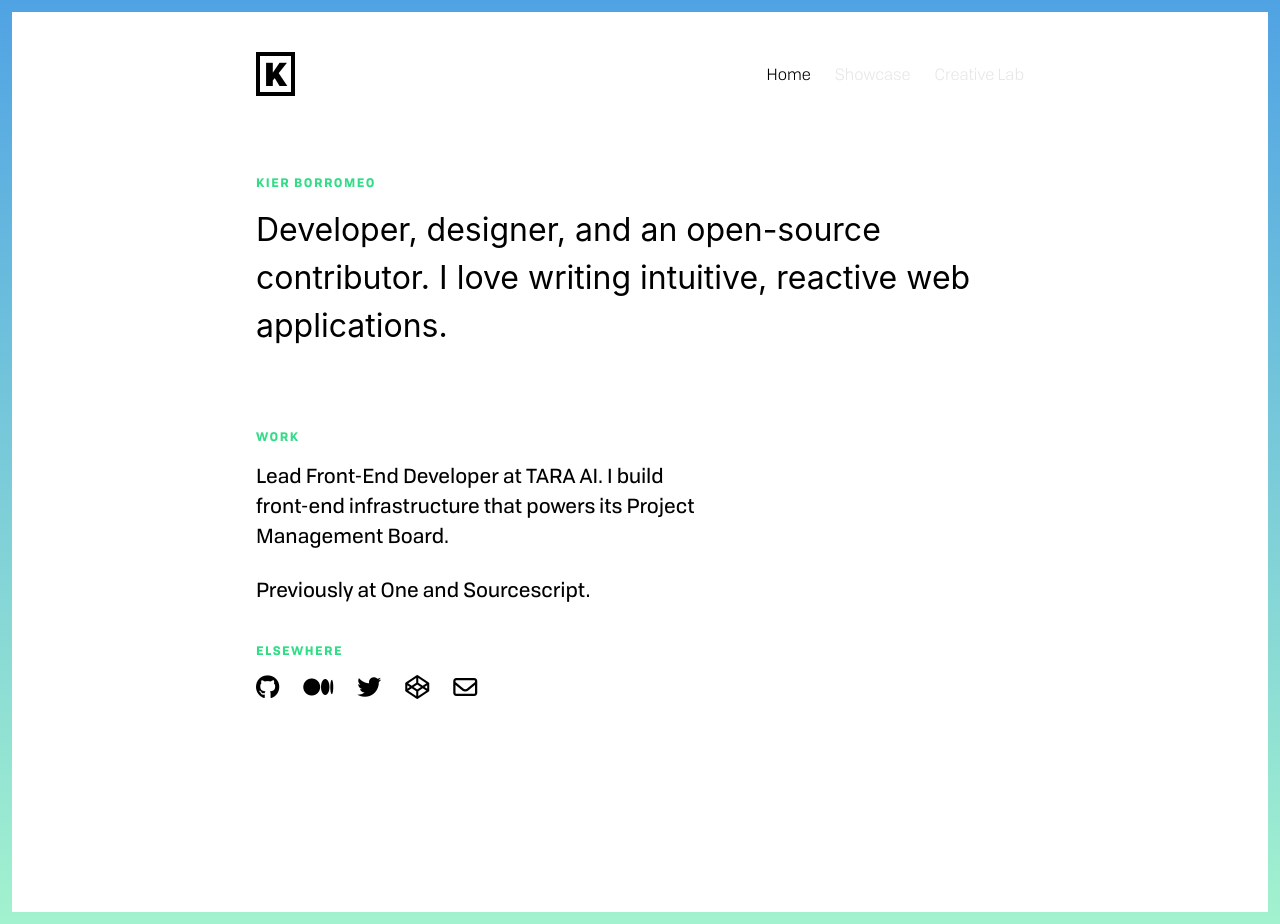
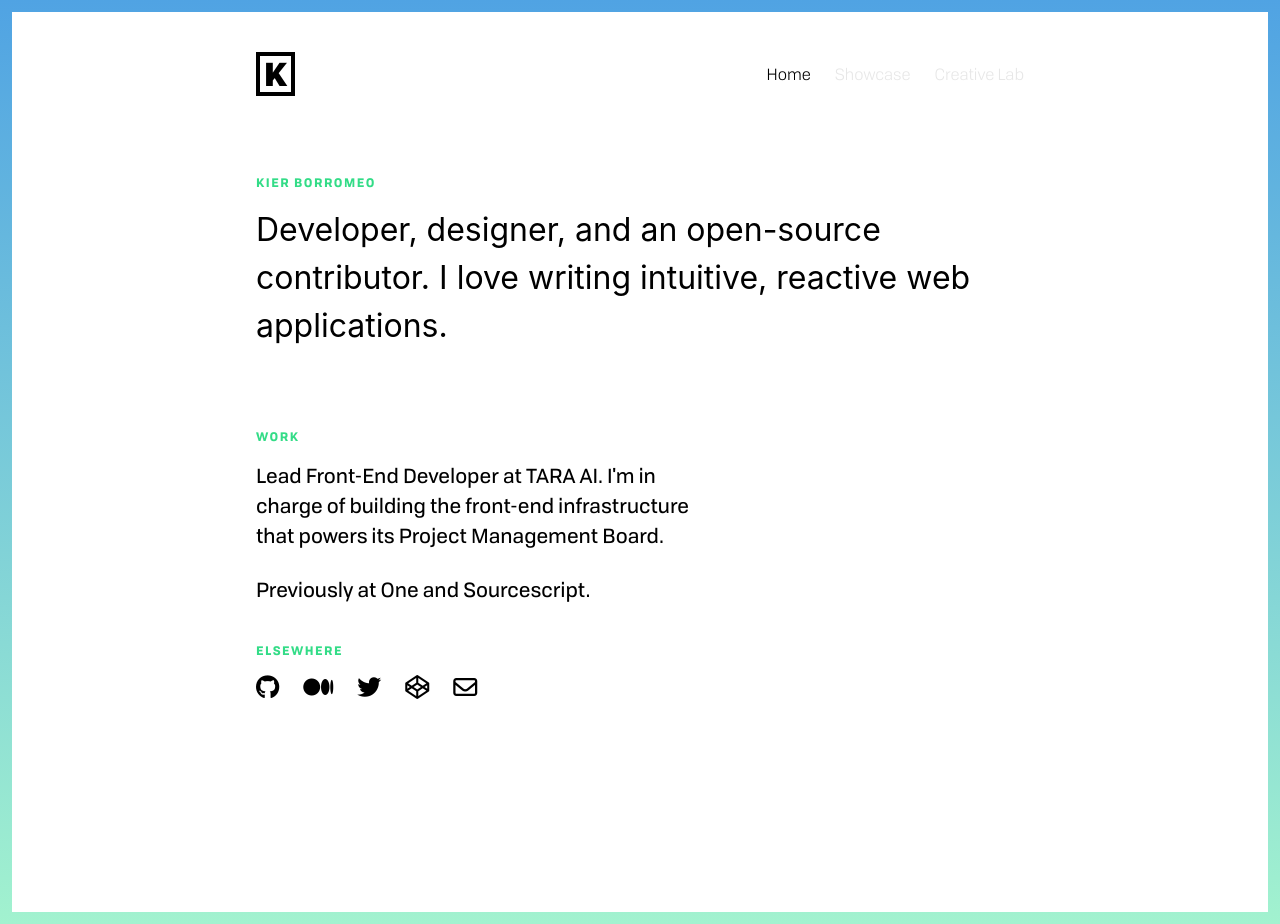
Before and after one commit to srph/websait, a Jekyll site: the page built from index.html, in a window 1280 px wide. Built offline with Jekyll 4.4.1, drawn with Linux system fonts in a browser that asks for light colours; nearby versions of some CDN libraries.

Commit message:
Update aobbobobout

```diff
--- a/index.html
+++ b/index.html
@@ -10,7 +10,7 @@ title: Sup
 
   <div class="formatted-content">
     <h6 class="heading">Work</h6>
-    <p class="body">Lead Front-End Developer at TARA AI. I build front-end infrastructure that powers its Project Management Board.</p>
+    <p class="body">Lead Front-End Developer at TARA AI. I'm in charge of building the front-end infrastructure that powers its Project Management Board.</p>
 
     <p class="body">Previously at One and Sourcescript.</p>
   </div>
```
